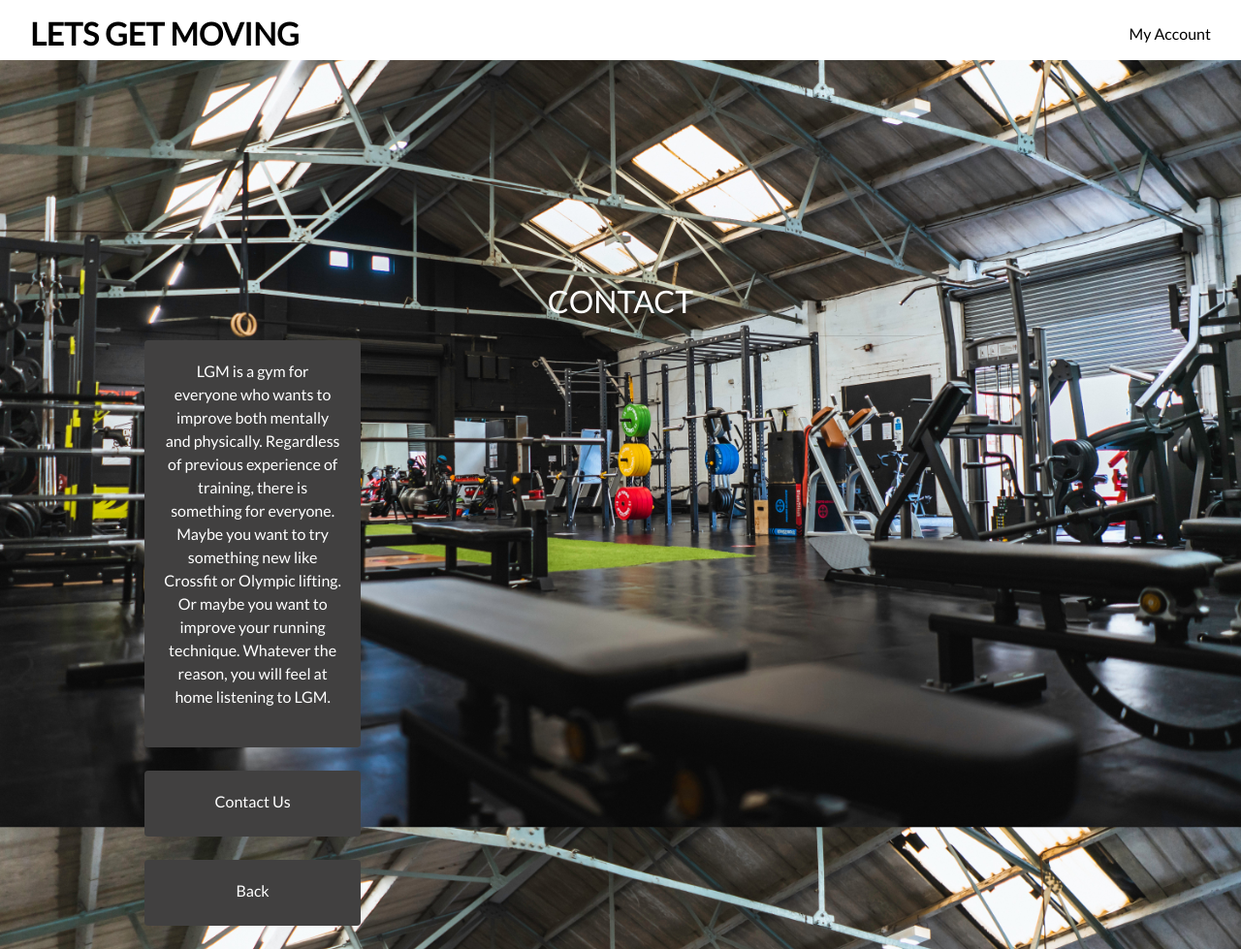
After one commit to 5undel/LGM, a Django app: page /contact in a window 1280 px wide. The commit adds this page. Shown: the whole page at 97% size. Run offline with Django 4.2, Linux system fonts and the light colour scheme; some libraries are stand-ins or nearby versions.

Commit message:
Add Contact page and link to email

```diff
--- /dev/null
+++ b/base/templates/base/contact.html
@@ -0,0 +1,61 @@
+{% extends "base.html" %}
+{% load static %}
+
+{% block page_header %}
+<div class="container header-container">
+    <div class="row">
+        <div class="col"></div>
+    </div>
+</div>
+{% endblock %}
+
+{% block content %}
+
+<div class="container-fluid">
+    <div class="row">
+        <div class="col text-center mt-3">
+            <h2 class="logo-font text-white">Contact</h2>
+            <hr class="w-50 mb-1">
+        </div>
+    </div>
+    <div class="product-container col-10 offset-1">
+        <div class="col-sm-6 col-md-6 col-lg-4 col-xl-3">
+            <div class="card h-100 border-0">
+                <div class="card-body pb-0 text-center">
+                    <p>
+                        LGM is a gym for everyone who wants to improve both mentally and physically. Regardless of previous experience of training, there is something for everyone.
+                        Maybe you want to try something new like Crossfit or Olympic lifting.
+                        Or maybe you want to improve your running technique. Whatever the reason, you will feel at home listening to LGM.
+                    </p>
+                </div>
+                <br>
+            </div>
+            <br>
+        </div>
+    </div>
+    <div class="product-container col-10 offset-1">
+        <div class="col-sm-6 col-md-6 col-lg-4 col-xl-3">
+            <div class="card h-100 border-0">
+                <div class="card-body pb-0 text-center">
+                    <a href="mailto:lets.get.moving.info@gmail.com" class="mb-0 text-white">Contact Us</a>
+                    <br>
+                </div>
+                <br>
+            </div>
+            <br>
+        </div>
+    </div>
+    <div class="product-container col-10 offset-1">
+        <div class="col-sm-6 col-md-6 col-lg-4 col-xl-3">
+            <div class="card h-100 border-0">
+                <div class="card-body pb-0 text-center">
+                    <a href="{% url 'membership' %}" class="mb-0 text-white">Back</a>
+                    <br>
+                </div>
+                <br>
+            </div>
+            <br>
+        </div>
+    </div>
+</div>
+{% endblock %}
--- a/base/urls.py
+++ b/base/urls.py
@@ -1,9 +1,11 @@
 from django.contrib import admin
 from django.urls import path
 from . import views
-#url path to the home page
+
+
+# url path to the home page
 urlpatterns = [
     path('', views.index, name='home'),
-    path('userlogin', views.userlogin, name='userlogin')
-
+    path('userlogin', views.userlogin, name='userlogin'),
+    path('contact', views.contact, name='contact'),
 ]
--- a/base/views.py
+++ b/base/views.py
@@ -1,4 +1,5 @@
 from django.shortcuts import render
+
 
 # Create your views here.
 def index(request):
@@ -6,7 +7,13 @@ def index(request):
 
     return render(request, 'base/index.html')
 
+
 def userlogin(request):
     """ A view to return the user login page """
 
     return render(request, 'base/userlogin.html')
+
+def contact(request):
+    """ A view to return the contact page """
+
+    return render(request, 'base/contact.html')
--- a/membership/templates/membership/membership.html
+++ b/membership/templates/membership/membership.html
@@ -14,7 +14,7 @@
 <div class="container-fluid">
     <div class="row">
         <div class="col text-center mt-3">
-            <h2 class="logo-font text-black">Membership</h2>
+            <h2 class="logo-font text-white">Membership</h2>
             <hr class="w-50 mb-1">
         </div>
     </div>
--- a/templates/base.html
+++ b/templates/base.html
@@ -62,6 +62,7 @@
                               <a href="{% url 'account_signup' %}" class="dropdown-item">Register</a>
                               <a href="{% url 'account_login' %}" class="dropdown-item">Login</a>
                           {% endif %}
+                            <a href="{% url 'contact' %}" class="dropdown-item">Contact</a>
                       </div>
                   </li>
               </ul>
```
